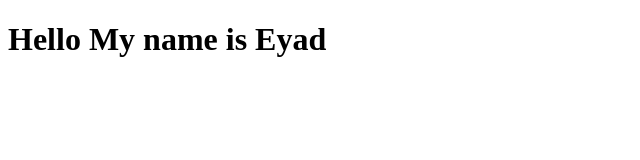
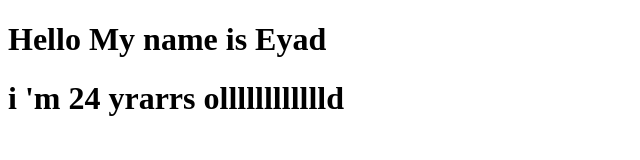
Before and after one commit to Eyyadd/Lab-2, a plain HTML site: page index.html in a window 1280 px wide. Shown: the whole page, without its empty margins (0-640 px from the left). Drawn offline with Linux system fonts and the light colour scheme.

Commit message:
update from test branch

```diff
--- a/index.html
+++ b/index.html
@@ -7,5 +7,6 @@
 </head>
 <body>
     <h1>Hello My name is Eyad</h1>
+    <h1>i 'm 24 yrarrs olllllllllllld</h1>
 </body>
 </html>
```
